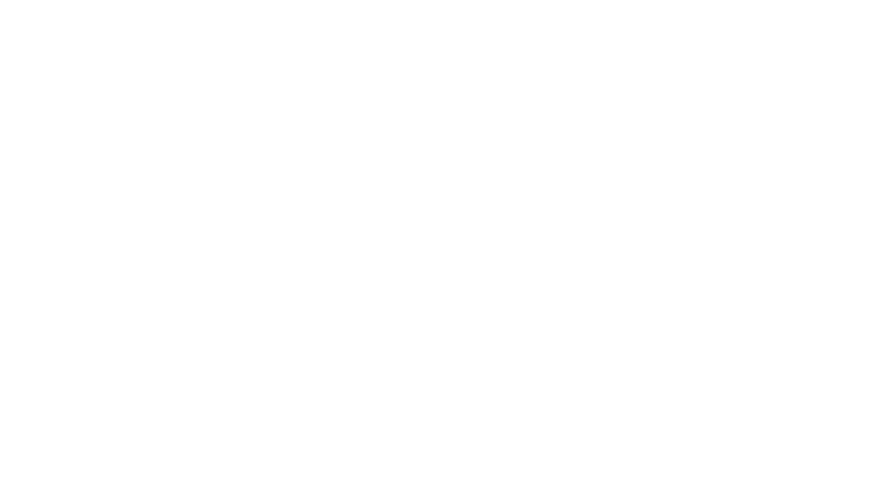
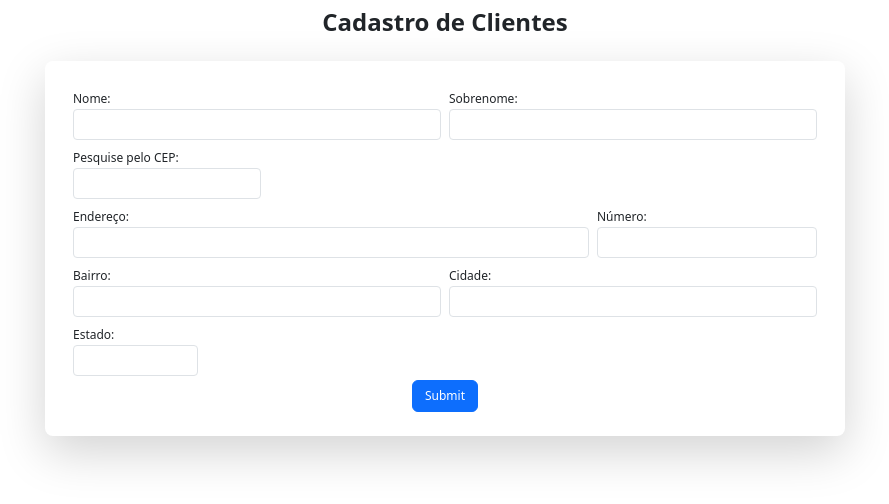
Before and after one commit to deusdeteneto/Cadastro-de-Clientes, a plain HTML site: page index.html in a window 1280 px wide. Shown: the whole page, without its empty margins (195-1084 px from the left). Drawn offline with nearby package versions, Linux system fonts and the light colour scheme.

Commit message:
closes #3, closes #4 - Estrutura básica do HTML e Formulário de Cadastro com Bootstrap

```diff
--- a/css/style.css
+++ b/css/style.css
@@ -0,0 +1,6 @@
+
+.form-label,
+.btn {
+    font-size: 12px;
+    font-weight: 500;
+}
--- a/index.html
+++ b/index.html
@@ -14,6 +14,81 @@
     <title>Cadastro de Clientes</title>
   </head>
   <body>
+    <h1 class="fs-4 fw-semibold text-center my-2">Cadastro de Clientes</h1>
+
+    <form class="container shadow-lg p-4 mt-4 rounded-3" style="width: 800px">
+      <div class="d-flex justify-content-between mb-1">
+        <div class="flex-grow-1 mx-1">
+          <label for="inputName" class="form-label mb-0">Nome:</label>
+          <input
+            type="text"
+            class="form-control form-control-sm"
+            id="inputName"
+          />
+        </div>
+        <div class="flex-grow-1 mx-1">
+          <label for="inputSurname" class="form-label mb-0">Sobrenome:</label>
+          <input
+            type="text"
+            class="form-control form-control-sm"
+            id="inputSurname"
+          />
+        </div>
+      </div>
+
+      <div class="col-3 mx-1 mb-1">
+        <label for="inputCep" class="form-label mb-0">Pesquise pelo CEP:</label>
+        <input type="text" class="form-control form-control-sm" id="inputCep" />
+      </div>
+
+      <div class="d-flex justify-content-between mb-1">
+        <div class="flex-grow-1 mx-1">
+          <label for="inputAddress" class="form-label mb-0">Endereço:</label>
+          <input
+            type="text"
+            class="form-control form-control-sm"
+            id="inputAddress"
+          />
+        </div>
+        <div class="flex-grow-6 mx-1">
+          <label for="inputNumber" class="form-label mb-0">Número:</label>
+          <input
+            type="text"
+            class="form-control form-control-sm"
+            id="inputNumber"
+          />
+        </div>
+      </div>
+
+      <div class="d-flex justify-content-between mb-1">
+        <div class="flex-grow-1 mx-1">
+          <label for="inputDistrict" class="form-label mb-0">Bairro:</label>
+          <input
+            type="text"
+            class="form-control form-control-sm"
+            id="inputDistrict"
+          />
+        </div>
+        <div class="flex-grow-1 mx-1">
+          <label for="inputCity" class="form-label mb-0">Cidade:</label>
+          <input
+            type="text"
+            class="form-control form-control-sm"
+            id="inputCity"
+          />
+        </div>
+      </div>
+
+      <div class="col-2 mx-1 mb-1">
+        <label for="inputCep" class="form-label mb-0">Estado:</label>
+        <input type="text" class="form-control form-control-sm" id="inputCep" />
+      </div>
+
+      <div class="d-flex">
+        <button type="submit" class="btn btn-primary mx-auto">Submit</button>
+      </div>
+    </form>
+
     <script
       src="https://cdn.jsdelivr.net/npm/bootstrap@5.3.3/dist/js/bootstrap.bundle.min.js"
       integrity="sha384-YvpcrYf0tY3lHB60NNkmXc5s9fDVZLESaAA55NDzOxhy9GkcIdslK1eN7N6jIeHz"
```
